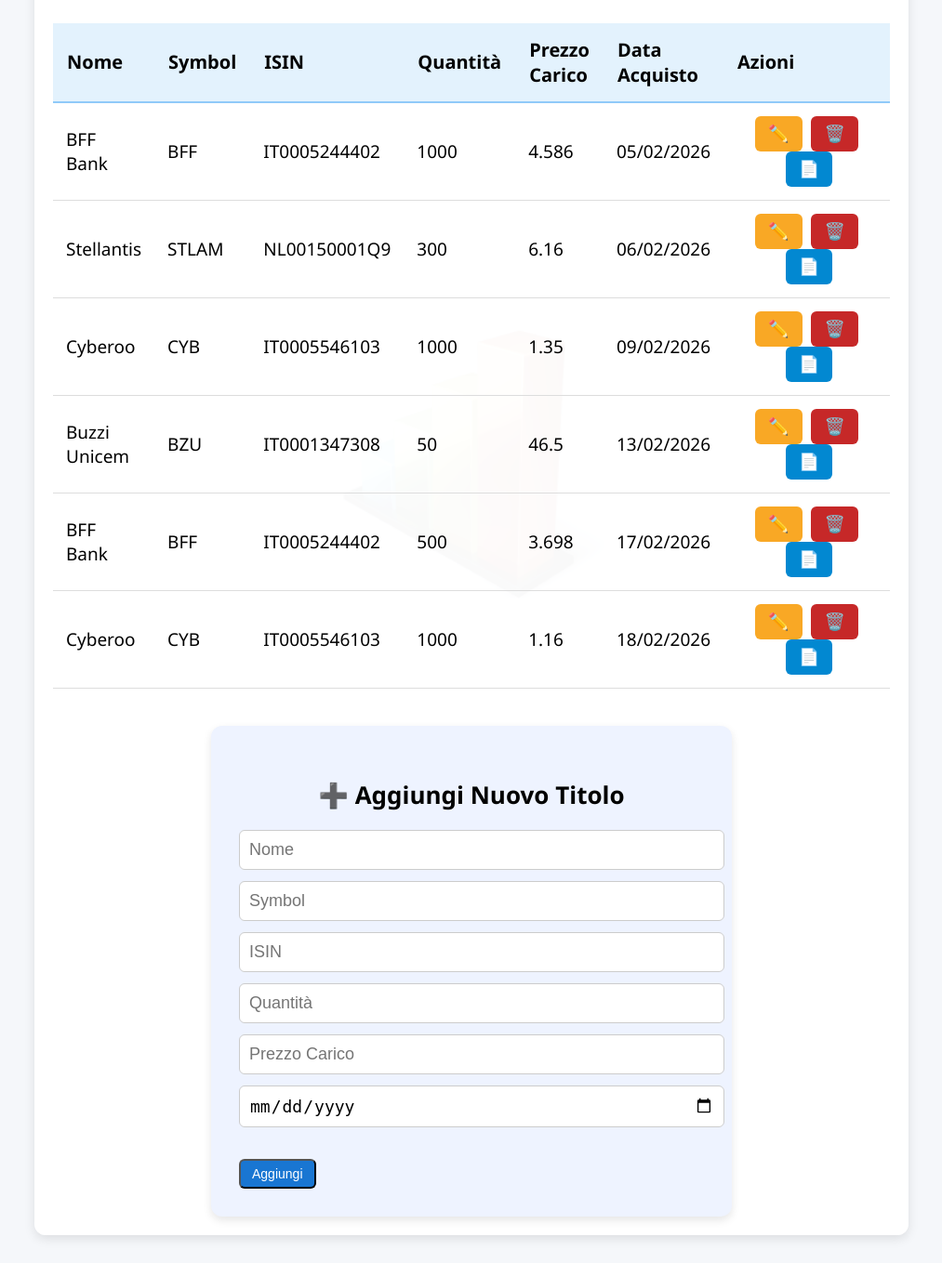
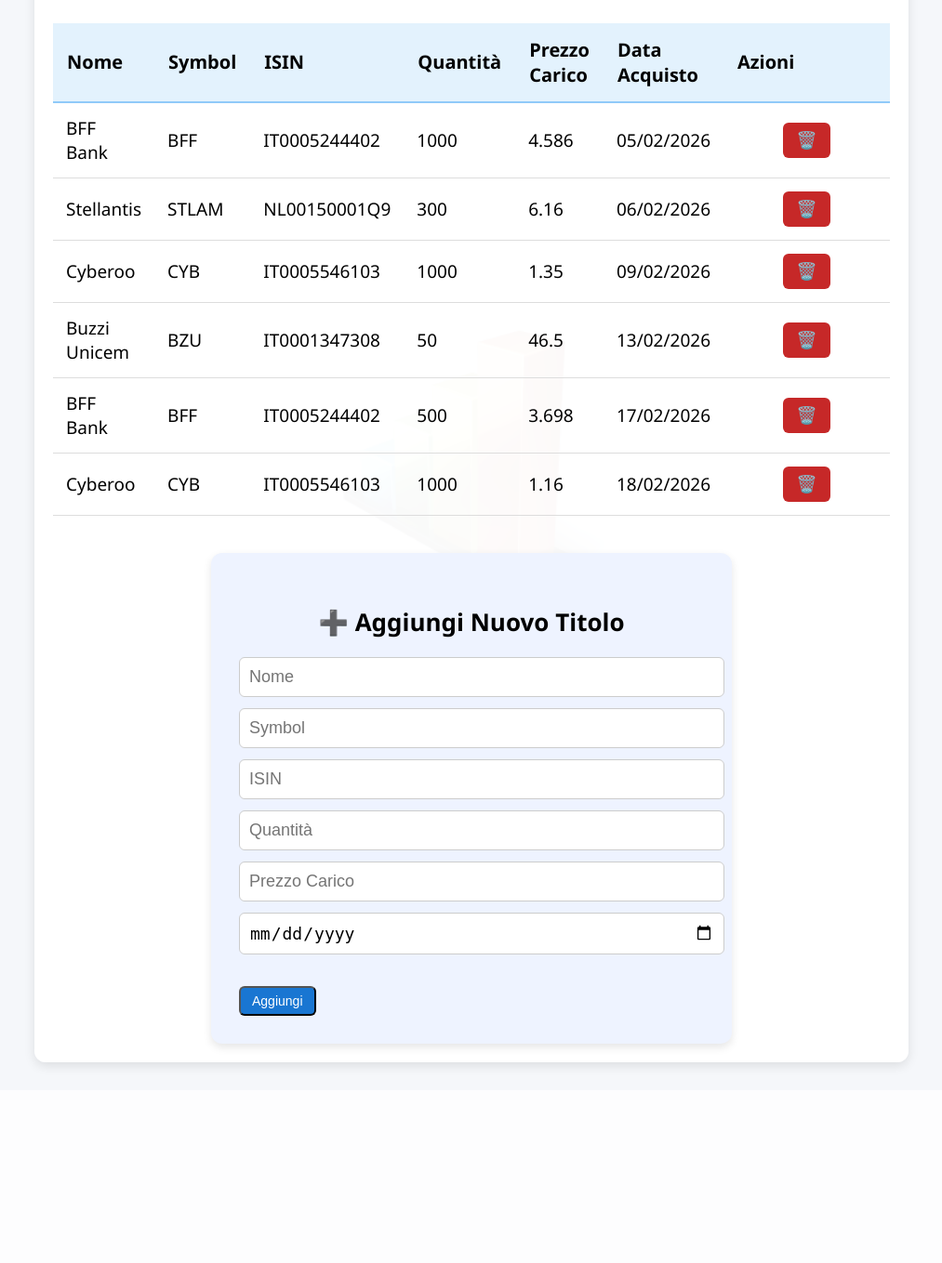
Before and after one commit to emiliomaj60-lang/portfolio_alerts, a Flask app: page /gestione_portafoglio in a window 1280 px wide. Shown: the part 123-1482 px from the top of the page at 93% size, without its empty margins (133-1146 px from the left). After the commit the page ends 1275 px from the top, so only its background shows below. Run offline with Flask 3, Linux system fonts and the light colour scheme.

Commit message:
Add files via upload

```diff
--- a/src/templates/gestione_portafoglio.html
+++ b/src/templates/gestione_portafoglio.html
@@ -33,29 +33,7 @@
             font-size: 18px;
 
         }
-
-        .btn-edit {
-            background: #f9a825;
-            color: white;
-            border: none;
-            padding: 8px 14px;
-            border-radius: 6px;
-            cursor: pointer;
-            font-size: 18px;
-            margin-right: 5px;
-
-        }
-        .btn-duplicate {
-            background: #0288d1;
-            color: white;
-            border: none;
-            padding: 8px 14px;
-            border-radius: 6px;
-            cursor: pointer;
-            font-size: 18px;
-            margin-left: 5px;
-        }
-        .form-box {
+         .form-box {
             background: #eef3ff;
             padding: 30px;
             border-radius: 12px;
@@ -120,9 +98,7 @@
             <td>{{ t.prezzo_carico }}</td>
             <td>{{ t.data_acquisto.strftime("%d/%m/%Y") }}</td>
             <td>
-                <button class="btn-edit" onclick="editRow('{{ t.symbol }}')">✏️</button>
                 <button class="btn-delete" onclick="deleteRow('{{ t.symbol }}')">🗑️</button>
-                <button class="btn-duplicate" onclick="duplicateRow('{{ t.symbol }}')">📄</button>
             </td>
         </tr>
         {% endfor %}
@@ -166,19 +142,6 @@ function deleteRow(symbol) {
     }).then(() => location.reload());
 }
 
-function editRow(symbol) {
-    alert("Per ora la modifica è semplice: cancella e reinserisci.\nSe vuoi preparo un popup elegante per la modifica.");
-}
-function duplicateRow(symbol) {
-    let fd = new FormData();
-    fd.append("chiave", symbol);
-
-    fetch("/gestione_portafoglio/duplicate", {
-        method: "POST",
-        body: fd
-    }).then(() => location.reload());
-}
-
 </script>
 
 </body>
```
